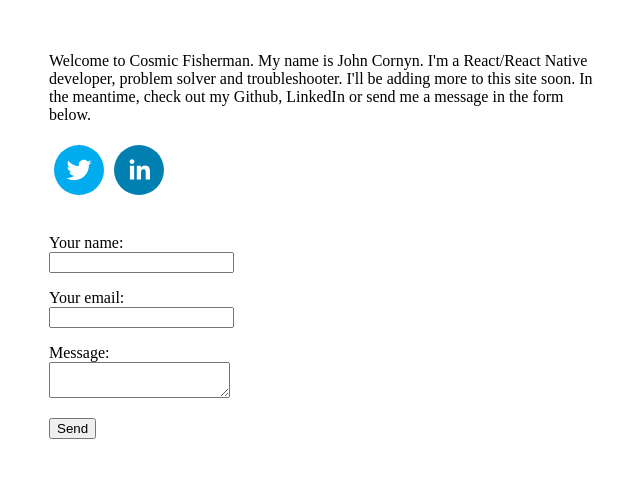
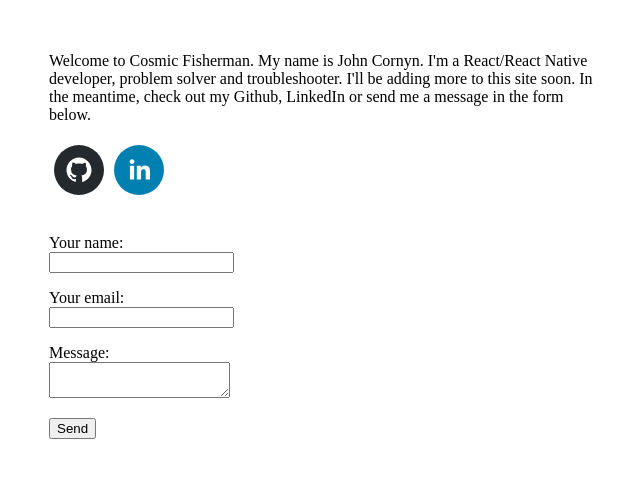
Before and after one commit to JMIHC/cosmicportfolio, a Gatsby site: page / in a window 1280 px wide. Shown: the whole page, without its empty margins (311-951 px from the left). Built offline with nearby package versions, Linux system fonts and the light colour scheme; Gatsby itself is replaced by a stand-in of ours.

Commit message:
fix error

```diff
--- a/src/pages/index.js
+++ b/src/pages/index.js
@@ -40,7 +40,7 @@ export default () => (
       </Main>
       <Social>
         <Item>
-          <SocialIcon url="https://twitter.com/johnmcornyn" />
+          <SocialIcon url="https://github.com/JMIHC" />
         </Item>
         <Item>
           <SocialIcon url="https://www.linkedin.com/in/jmihc/" />
```
